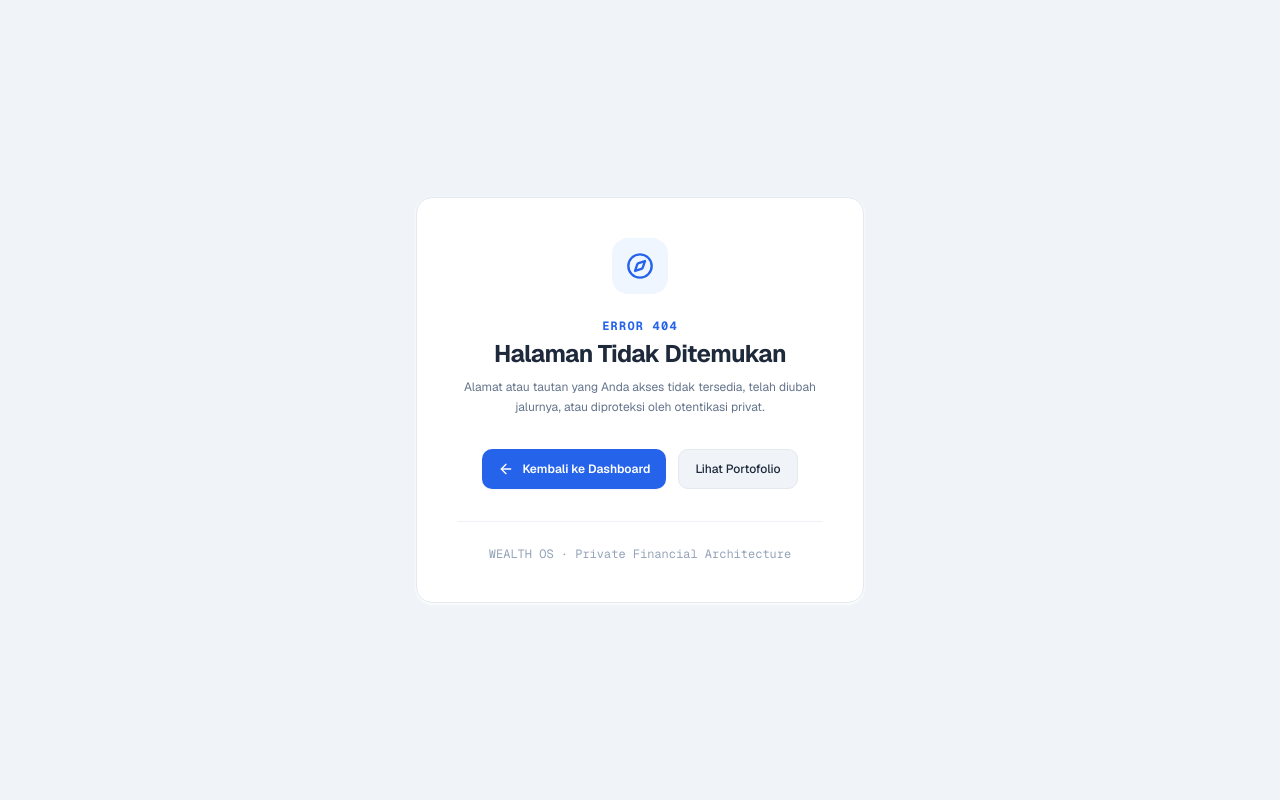
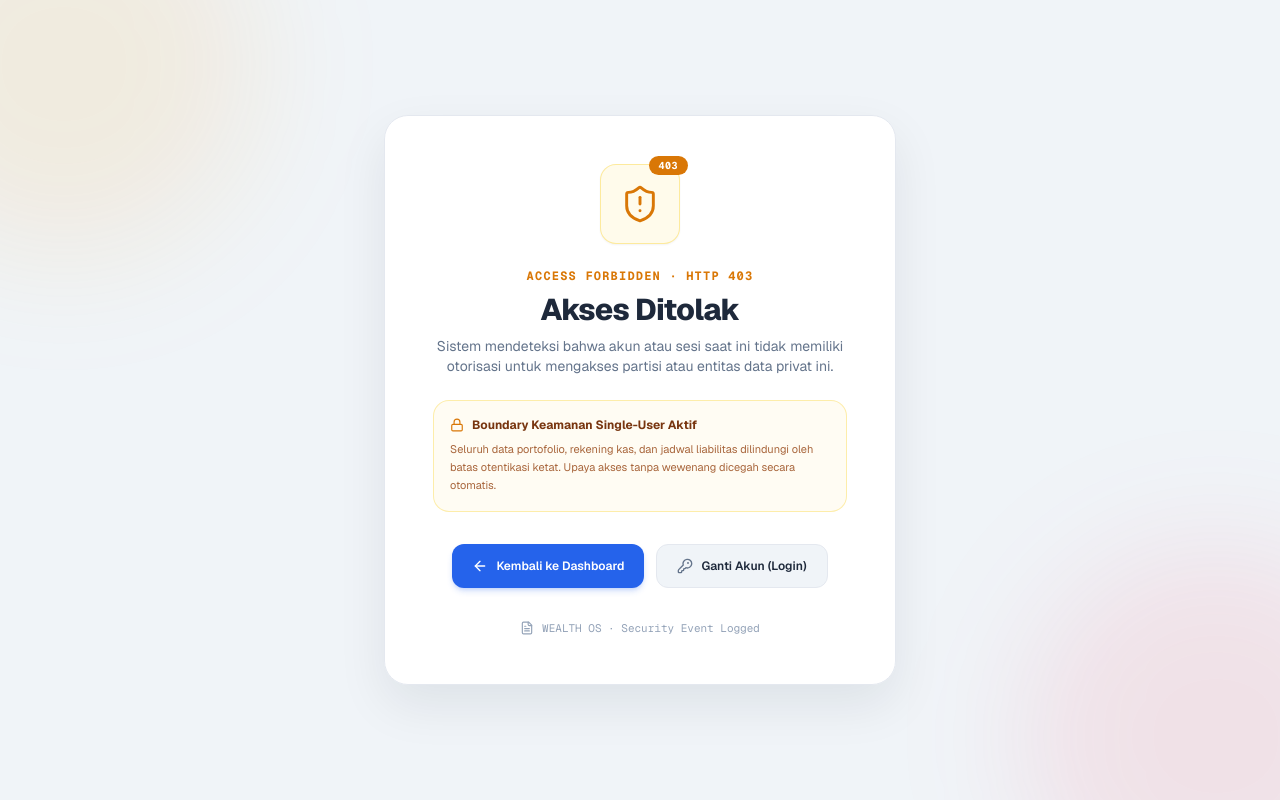
Before and after one commit to khoirulanam-dev/Wealth-Management, a Next.js app: page /forbidden in a window 1280 px wide. Before the commit this address had no page. Built offline with nearby package versions, Linux system fonts and the light colour scheme.

Commit message:
feat(errors): implement modern custom 404 not found, 403 forbidden, and 500 error pages

```diff
--- /dev/null
+++ b/src/app/forbidden.tsx
@@ -0,0 +1,80 @@
+import Link from "next/link";
+import {
+  ShieldAlert,
+  ArrowLeft,
+  Lock,
+  KeyRound,
+  FileText,
+} from "lucide-react";
+import { Button } from "@/presentation/components/ui/button";
+
+export default function Forbidden() {
+  return (
+    <div className="min-h-screen bg-[#F0F4F8] flex items-center justify-center p-4 sm:p-6 relative overflow-hidden">
+      {/* Ambient background glows */}
+      <div className="absolute -top-32 -left-32 w-96 h-96 bg-amber-500/10 rounded-full blur-3xl pointer-events-none" />
+      <div className="absolute -bottom-32 -right-32 w-96 h-96 bg-rose-500/10 rounded-full blur-3xl pointer-events-none" />
+
+      <div className="relative w-full max-w-lg rounded-3xl border border-[#E4E8EF] bg-white/95 backdrop-blur-xl p-8 sm:p-12 text-center shadow-[0_20px_50px_rgba(15,23,42,0.08)] space-y-6">
+        {/* Top Floating Badge & Icon */}
+        <div className="relative inline-block">
+          <div className="flex h-20 w-20 items-center justify-center rounded-2xl bg-amber-50 text-amber-600 border border-amber-200/80 shadow-sm mx-auto">
+            <ShieldAlert className="h-10 w-10 stroke-[1.75]" />
+          </div>
+          <span className="absolute -top-2 -right-2 px-2.5 py-0.5 rounded-full bg-amber-600 text-white font-mono text-[10px] font-bold tracking-wider shadow-xs">
+            403
+          </span>
+        </div>
+
+        {/* Title & Description */}
+        <div className="space-y-2">
+          <span className="font-mono text-xs font-bold text-amber-600 uppercase tracking-widest block">
+            ACCESS FORBIDDEN · HTTP 403
+          </span>
+          <h1 className="text-2xl sm:text-3xl font-extrabold tracking-tight text-[#1E293B]">
+            Akses Ditolak
+          </h1>
+          <p className="text-xs sm:text-sm text-[#64748B] max-w-md mx-auto leading-relaxed">
+            Sistem mendeteksi bahwa akun atau sesi saat ini tidak memiliki otorisasi untuk mengakses partisi atau entitas data privat ini.
+          </p>
+        </div>
+
+        {/* Security Isolation Card */}
+        <div className="p-4 rounded-2xl bg-amber-50/60 border border-amber-200/70 text-left space-y-2">
+          <div className="flex items-center gap-2 text-xs font-bold text-amber-900">
+            <Lock className="h-3.5 w-3.5 text-amber-600" />
+            <span>Boundary Keamanan Single-User Aktif</span>
+          </div>
+          <p className="text-[11px] text-amber-800/80 leading-relaxed">
+            Seluruh data portofolio, rekening kas, dan jadwal liabilitas dilindungi oleh batas otentikasi ketat. Upaya akses tanpa wewenang dicegah secara otomatis.
+          </p>
+        </div>
+
+        {/* Action Buttons */}
+        <div className="flex flex-col sm:flex-row items-center justify-center gap-3 pt-2">
+          <Link href="/overview" className="w-full sm:w-auto">
+            <Button className="w-full gap-2 bg-blue-600 hover:bg-blue-700 text-white font-semibold text-xs h-11 px-5 rounded-xl shadow-md shadow-blue-600/20 transition-all">
+              <ArrowLeft className="h-4 w-4" />
+              <span>Kembali ke Dashboard</span>
+            </Button>
+          </Link>
+          <Link href="/login" className="w-full sm:w-auto">
+            <Button
+              variant="outline"
+              className="w-full gap-2 text-xs h-11 px-5 border-[#E4E8EF] text-[#1E293B] hover:bg-slate-50 font-semibold rounded-xl"
+            >
+              <KeyRound className="h-4 w-4 text-slate-500" />
+              <span>Ganti Akun (Login)</span>
+            </Button>
+          </Link>
+        </div>
+
+        {/* Audit Footer */}
+        <div className="flex items-center justify-center gap-2 text-[11px] font-mono text-[#94A3B8] pt-2">
+          <FileText className="h-3.5 w-3.5 text-slate-400" />
+          <span>WEALTH OS · Security Event Logged</span>
+        </div>
+      </div>
+    </div>
+  );
+}
--- /dev/null
+++ b/src/app/forbidden/page.tsx
@@ -0,0 +1,9 @@
+import Forbidden from "@/app/forbidden";
+
+export const metadata = {
+  title: "403 Akses Ditolak — WEALTH OS",
+};
+
+export default function ForbiddenPage() {
+  return <Forbidden />;
+}
--- a/src/app/not-found.tsx
+++ b/src/app/not-found.tsx
@@ -1,42 +1,101 @@
 import Link from "next/link";
-import { ArrowLeft, Compass } from "lucide-react";
+import {
+  Compass,
+  ArrowLeft,
+  TrendingUp,
+  LayoutDashboard,
+  ShieldCheck,
+  Search,
+} from "lucide-react";
 import { Button } from "@/presentation/components/ui/button";
 
 export default function NotFound() {
   return (
-    <div className="min-h-screen bg-[#F0F4F8] flex items-center justify-center p-6">
-      <div className="w-full max-w-md rounded-2xl border border-[#E4E8EF] bg-white p-8 sm:p-10 text-center shadow-card">
-        {/* Visual Badge */}
-        <div className="flex h-14 w-14 items-center justify-center rounded-2xl bg-blue-50 text-blue-600 mx-auto mb-6">
-          <Compass className="h-7 w-7" />
+    <div className="min-h-screen bg-[#F0F4F8] flex items-center justify-center p-4 sm:p-6 relative overflow-hidden">
+      {/* Ambient background glows */}
+      <div className="absolute -top-32 -left-32 w-96 h-96 bg-blue-500/10 rounded-full blur-3xl pointer-events-none" />
+      <div className="absolute -bottom-32 -right-32 w-96 h-96 bg-indigo-500/10 rounded-full blur-3xl pointer-events-none" />
+
+      <div className="relative w-full max-w-lg rounded-3xl border border-[#E4E8EF] bg-white/95 backdrop-blur-xl p-8 sm:p-12 text-center shadow-[0_20px_50px_rgba(15,23,42,0.08)] space-y-6">
+        {/* Top Floating Badge & Icon */}
+        <div className="relative inline-block">
+          <div className="flex h-20 w-20 items-center justify-center rounded-2xl bg-blue-50 text-blue-600 border border-blue-100 shadow-sm mx-auto">
+            <Compass className="h-10 w-10 animate-pulse stroke-[1.75]" />
+          </div>
+          <span className="absolute -top-2 -right-2 px-2.5 py-0.5 rounded-full bg-blue-600 text-white font-mono text-[10px] font-bold tracking-wider shadow-xs">
+            404
+          </span>
         </div>
 
-        <span className="font-mono text-xs font-bold text-blue-600 uppercase tracking-widest block mb-1">
-          ERROR 404
-        </span>
-        <h1 className="text-2xl font-bold tracking-tight text-[#1E293B]">
-          Halaman Tidak Ditemukan
-        </h1>
-        <p className="text-xs text-[#64748B] mt-2 mb-8 leading-relaxed max-w-sm mx-auto">
-          Alamat atau tautan yang Anda akses tidak tersedia, telah diubah jalurnya, atau diproteksi oleh otentikasi privat.
-        </p>
+        {/* Title & Description */}
+        <div className="space-y-2">
+          <span className="font-mono text-xs font-bold text-blue-600 uppercase tracking-widest block">
+            RESOURCE NOT FOUND · HTTP 404
+          </span>
+          <h1 className="text-2xl sm:text-3xl font-extrabold tracking-tight text-[#1E293B]">
+            Halaman Tidak Ditemukan
+          </h1>
+          <p className="text-xs sm:text-sm text-[#64748B] max-w-md mx-auto leading-relaxed">
+            Alamat URL yang Anda tuju tidak tersedia, telah dipindahkan, atau berada di luar perimeter portofolio privat Anda.
+          </p>
+        </div>
 
-        <div className="flex flex-col sm:flex-row items-center justify-center gap-3">
+        {/* Quick Link Navigation Buttons */}
+        <div className="flex flex-col sm:flex-row items-center justify-center gap-3 pt-2">
           <Link href="/overview" className="w-full sm:w-auto">
-            <Button className="w-full gap-2 bg-blue-600 hover:bg-blue-700 text-white font-semibold text-xs h-10 shadow-sm">
+            <Button className="w-full gap-2 bg-blue-600 hover:bg-blue-700 text-white font-semibold text-xs h-11 px-5 rounded-xl shadow-md shadow-blue-600/20 transition-all">
               <ArrowLeft className="h-4 w-4" />
-              Kembali ke Dashboard
+              <span>Kembali ke Beranda</span>
             </Button>
           </Link>
           <Link href="/investments" className="w-full sm:w-auto">
-            <Button variant="outline" className="w-full text-xs h-10 border-[#E4E8EF] text-[#1E293B] hover:bg-slate-50 font-medium">
-              Lihat Portofolio
+            <Button
+              variant="outline"
+              className="w-full gap-2 text-xs h-11 px-5 border-[#E4E8EF] text-[#1E293B] hover:bg-slate-50 font-semibold rounded-xl"
+            >
+              <TrendingUp className="h-4 w-4 text-blue-600" />
+              <span>Portofolio</span>
             </Button>
           </Link>
         </div>
 
-        <div className="mt-8 pt-6 border-t border-[#EEF1F5] text-xs text-[#94A3B8] font-mono">
-          WEALTH OS · Private Financial Architecture
+        {/* Helpful Shortcut Cards */}
+        <div className="pt-4 border-t border-[#EEF1F5] grid grid-cols-2 gap-3 text-left">
+          <Link
+            href="/overview"
+            className="p-3 rounded-xl border border-slate-100 bg-slate-50/70 hover:bg-slate-100 hover:border-slate-200 transition-colors group"
+          >
+            <div className="flex items-center gap-2 mb-1">
+              <LayoutDashboard className="h-3.5 w-3.5 text-blue-600" />
+              <span className="text-xs font-bold text-[#1E293B] group-hover:text-blue-600 transition-colors">
+                Dashboard
+              </span>
+            </div>
+            <p className="text-[11px] text-[#94A3B8] leading-tight">
+              Ringkasan kekayaan bersih &amp; kas
+            </p>
+          </Link>
+
+          <Link
+            href="/watchlist"
+            className="p-3 rounded-xl border border-slate-100 bg-slate-50/70 hover:bg-slate-100 hover:border-slate-200 transition-colors group"
+          >
+            <div className="flex items-center gap-2 mb-1">
+              <Search className="h-3.5 w-3.5 text-indigo-600" />
+              <span className="text-xs font-bold text-[#1E293B] group-hover:text-indigo-600 transition-colors">
+                Watchlist
+              </span>
+            </div>
+            <p className="text-[11px] text-[#94A3B8] leading-tight">
+              Pantau harga saham &amp; aset pasar
+            </p>
+          </Link>
+        </div>
+
+        {/* Architecture Security Badge */}
+        <div className="flex items-center justify-center gap-2 text-[11px] font-mono text-[#94A3B8] pt-2">
+          <ShieldCheck className="h-3.5 w-3.5 text-emerald-600" />
+          <span>WEALTH OS · Private Financial Architecture</span>
         </div>
       </div>
     </div>
--- a/src/presentation/components/settings/profile-form.tsx
+++ b/src/presentation/components/settings/profile-form.tsx
@@ -8,7 +8,6 @@ import {
   Trash2,
   Mail,
   Coins,
-  ShieldCheck,
   Loader2,
   Save,
   KeyRound,
@@ -290,10 +289,6 @@ export function ProfileForm({ initialUser }: ProfileFormProps) {
 
         {/* Submit Button */}
         <div className="pt-4 border-t border-[#EEF1F5] flex items-center justify-between">
-          <div className="flex items-center gap-2 text-xs text-emerald-600 font-medium">
-            <ShieldCheck className="h-4 w-4" />
-            <span>Boundary Otentikasi Privat Terenkripsi</span>
-          </div>
 
           <Button
             type="submit"
```
Also changed, not shown: src/app/error.tsx (+65 -25 lines), src/app/global-error.tsx (+24 -14 lines).
